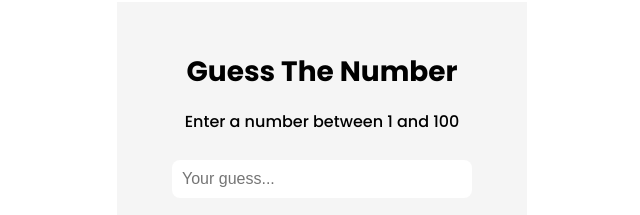
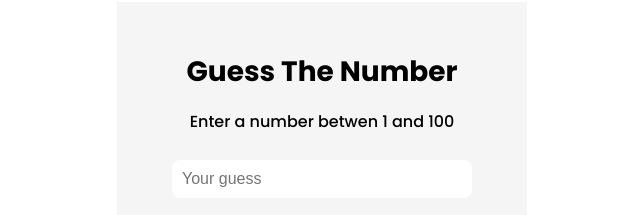
Before and after one commit to tsendka0908/Guess-The-Number, a plain HTML site: page index.html in a window 1280 px wide. Shown: the part 223-438 px from the top of the page, 318-958 px from the left. Drawn offline with Linux system fonts and the light colour scheme.

Commit message:
first commit

```diff
--- a/index.html
+++ b/index.html
@@ -5,22 +5,22 @@
         <meta name="viewport" content="width=device-width, initial-scale=1.0" />
         <title>Guess The Number Game</title>
         <link rel="stylesheet" href="styles.css" />
+        <script src="script.js"></script>
     </head>
     <body>
         <div class="container">
             <h1>Guess The Number</h1>
-            <p>Enter a number between 1 and 100</p>
+            <p>Enter a number betwen 1 and 100</p>
             <input
                 type="number"
                 id="guessInput"
                 min="1"
                 max="100"
-                placeholder="Your guess..."
+                placeholder="Your guess"
             />
             <button id="checkBtn">Submit Guess</button>
             <p id="message"></p>
             <button id="resetBtn">Reset Game</button>
         </div>
-        <script src="script.js"></script>
     </body>
 </html>
```
